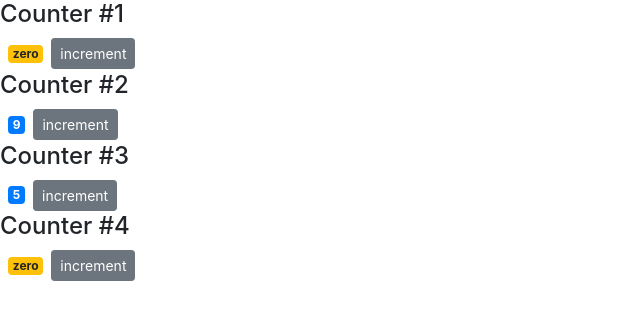
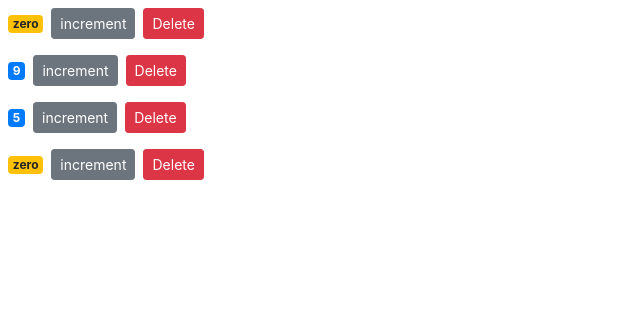
Before and after one commit to beingbing/react-practice, a React (Create React App) app: page / in a window 1280 px wide. Shown: the top 320 px of the page, without its empty margins (0-640 px from the left). Built offline with nearby package versions, Linux system fonts and the light colour scheme.

Commit message:
composing : 7- raising and handling events : finished

```diff
--- a/src/components/counter.jsx
+++ b/src/components/counter.jsx
@@ -4,11 +4,6 @@
   state = {
     value: this.props.value,
   };
-
-  // constructor() {
-  //     super();
-  //     this.handleIncrement = this.handleIncrement.bind(this);
-  // }
 
   handleIncrement = (cnt) => {
     console.log("cnt ", cnt);
@@ -18,13 +13,18 @@
   render() {
     return (
       <div>
-        <h4>Counter #{this.props.id}</h4>
         <span className={this.getBadgeClasses()}>{this.formatCount()}</span>
         <button
           onClick={() => this.handleIncrement({ id: this.state.value })}
           className="btn btn-secondary btn-sm"
         >
           increment
+        </button>
+        <button
+          onClick={this.props.onDelete}
+          className="btn btn-danger btn-sm m-2"
+        >
+          Delete
         </button>
       </div>
     );
--- a/src/components/counters.jsx
+++ b/src/components/counters.jsx
@@ -10,11 +10,20 @@
       { id: 4, value: 0 },
     ],
   };
+
+  handleDelete = () => {
+    console.log("event handler called");
+  };
+
   render() {
     return (
       <div>
         {this.state.counter.map((cntr) => (
-          <Counter key={cntr.id} value={cntr.value} id={cntr.id}></Counter>
+          <Counter
+            key={cntr.id}
+            value={cntr.value}
+            onDelete={this.handleDelete}
+          ></Counter>
         ))}
       </div>
     );
```
